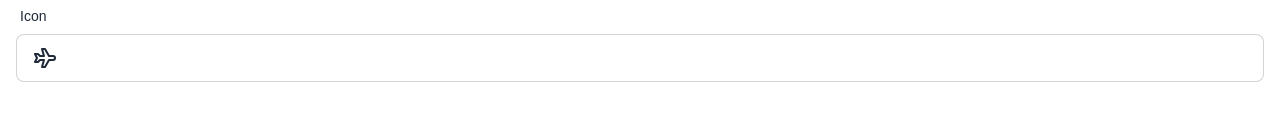
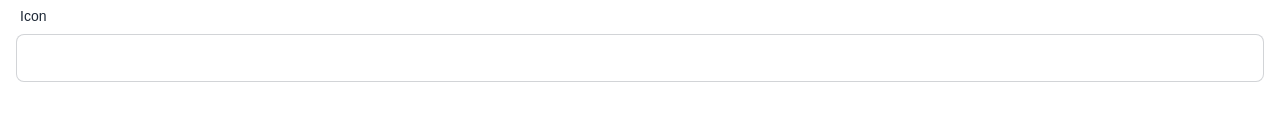
Before and after one commit to lukasbicus/cardchain, a Next.js app: page /create-card in a window 1280 px wide. Shown: the part 474-610 px from the top of the page. Built offline with nearby package versions, Linux system fonts and the light colour scheme.

Commit message:
Update dropdown.

```diff
--- a/app/create-card/create-card-form.tsx
+++ b/app/create-card/create-card-form.tsx
@@ -1,6 +1,6 @@
 'use client';
 
-import { CardIcon, Colors, iconsMap, Routes } from '@/app/lib/shared';
+import { Colors, iconsMap, Routes } from '@/app/lib/shared';
 import { DropdownField } from '@/app/ui/dropdown-field';
 import { TextAreaField } from '@/app/ui/text-area-field';
 import { TextField } from '@/app/ui/text-field';
@@ -25,7 +25,11 @@ type CreateCardForm = {
 };
 
 export default function CreateCardForm() {
-  const { register, handleSubmit } = useForm<CreateCardForm>();
+  const { register, handleSubmit, control, watch } = useForm<CreateCardForm>({
+    defaultValues: {
+      [FormNames.Color]: Colors.Khaki,
+    },
+  });
   return (
     <form
       className="px-4 py-6 w-full h-full"
@@ -52,7 +56,6 @@ export default function CreateCardForm() {
         <DropdownField
           label="Background color"
           dropdownClassName="dropdown-top"
-          value={Colors.Khaki}
           options={Object.entries(Colors).map(([name, hex]) => ({
             label: (
               <div className="flex gap-2 items-center">
@@ -62,6 +65,9 @@ export default function CreateCardForm() {
             ),
             value: hex,
           }))}
+          control={control}
+          name={FormNames.Color}
+          watch={watch}
         />
         <button className="btn btn-primary btn-square mt-9">
           <IconPalette className="w-6 h-6" />
@@ -70,7 +76,6 @@ export default function CreateCardForm() {
       <DropdownField
         label="Icon"
         dropdownClassName="dropdown-top"
-        value={CardIcon.Airlines}
         options={Object.entries(iconsMap).map(([key, Icon]) => ({
           label: (
             <span>
@@ -79,6 +84,9 @@ export default function CreateCardForm() {
           ),
           value: key,
         }))}
+        control={control}
+        name={FormNames.Icon}
+        watch={watch}
       />
       <div className="h-32" />
       <footer className="btm-nav btm-nav-md text-base-content px-4">
--- a/app/ui/dropdown-field.tsx
+++ b/app/ui/dropdown-field.tsx
@@ -1,49 +1,94 @@
 import clsx from 'clsx';
+import { useRef } from 'react';
+import {
+  Control,
+  Controller,
+  FieldValues,
+  Path,
+  UseFormWatch,
+} from 'react-hook-form';
 
-export type Option<T> = {
+export type Option<U> = {
   label: string | React.ReactNode;
-  value: T;
+  value: U;
 };
 
-export function DropdownField<T = string>({
+export function DropdownField<T extends FieldValues, U = string>({
   label,
   className,
   dropdownClassName,
   options,
-  value,
+  name,
+  control,
+  watch,
 }: {
   label: string;
   className?: string;
   dropdownClassName?: string;
-  options: Option<T>[];
-  value?: T;
+  options: Option<U>[];
+  name: Path<T>;
+  control: Control<T>;
+  watch: UseFormWatch<T>;
 }) {
-  const currentOption = options.find(option => option.value === value);
+  const currentOptionValue = watch(name);
+  const currentOption = options.find(
+    option => option.value === currentOptionValue
+  );
 
+  const dropdownRef = useRef<HTMLUListElement>(null);
+
+  return (
+    <Controller
+      name={name}
+      control={control}
+      render={({ field }) => {
         return (
           <label className={clsx('form-control w-full', className)}>
             <div className="label">
               <span className="label-text">{label}</span>
             </div>
-      <div className={clsx('dropdown dropdown-end', dropdownClassName)}>
+            <div
+              className={clsx('dropdown dropdown-end', dropdownClassName)}
+              key="dropdown"
+            >
               <div className="input input-bordered w-full flex items-center">
                 {currentOption ? (
                   <div tabIndex={0} role="button" className="w-full">
                     {currentOption.label}
                   </div>
                 ) : (
-            <input tabIndex={0} type="text" role="button" className="w-full" />
+                  <input
+                    tabIndex={0}
+                    type="text"
+                    role="button"
+                    className="w-full"
+                  />
                 )}
               </div>
               <ul
                 tabIndex={0}
-          className="dropdown-content menu bg-base-100 rounded-box z-[1] w-full p-2 shadow max-h-96 overflow-auto"
+                ref={dropdownRef}
+                className="dropdown-content menu bg-base-100 rounded-box z-[1] w-full p-2 shadow max-h-80 overflow-auto"
               >
                 {options.map(option => (
-            <li key={String(option.value)}>{option.label}</li>
+                  <li
+                    key={String(option.value)}
+                    onClick={() => {
+                      field.onChange(option.value);
+                      console.log('dropdownRef.current', dropdownRef.current);
+                      dropdownRef.current?.blur();
+                      // event.
+                      // control.
+                    }}
+                  >
+                    {option.label}
+                  </li>
                 ))}
               </ul>
             </div>
           </label>
         );
+      }}
+    />
+  );
 }
```
Lines whose indentation alone changed are shown as unchanged.
